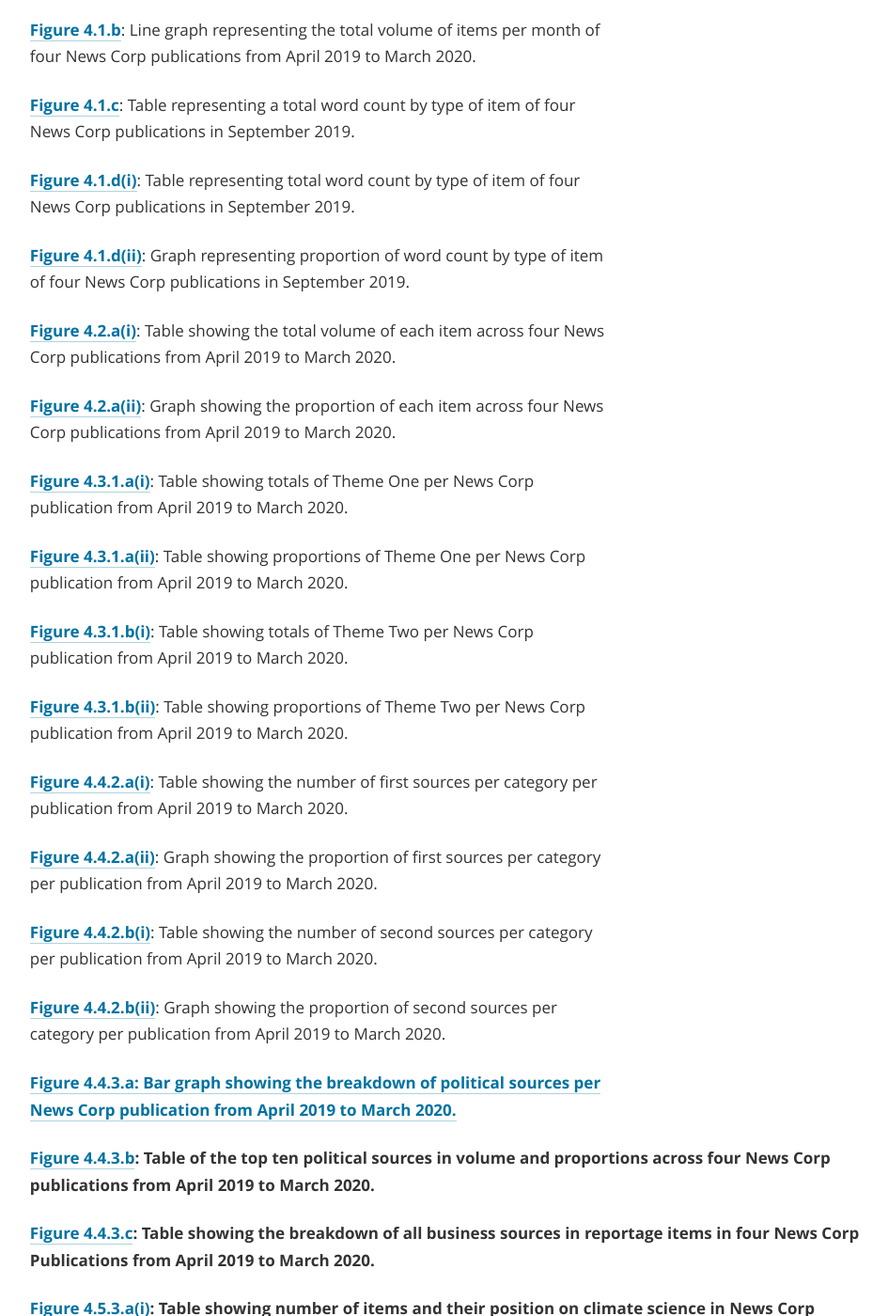
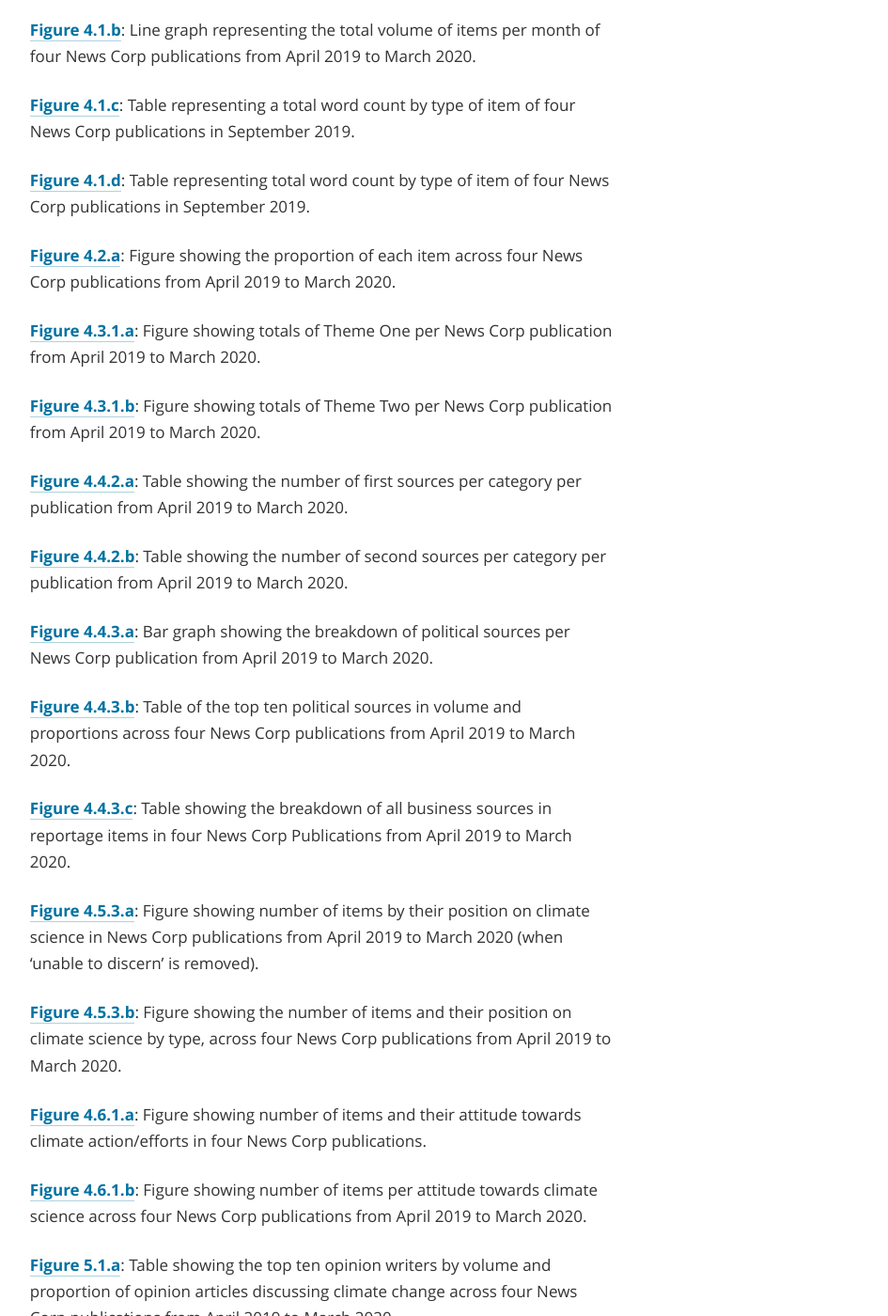
Before and after one commit to investigate/sceptical-climate, a Jekyll site: the page built from part-3/09-list-of-figures.html, in a window 1280 px wide and 1400 px high, scrolled down 294 px. Shown: the whole window at 94% size, without its empty margins (143-1088 px from the left). Built offline with Jekyll 4.4.1, drawn with Linux system fonts in a browser that asks for light colours; nearby versions of some CDN libraries; Markdown is read by kramdown in place of the engine named in the settings; some of the changed text lies outside the part shown.

Commit message:
Fixed typos and more updated figures

```diff
--- a/part-3/09-list-of-figures.html
+++ b/part-3/09-list-of-figures.html
@@ -12,30 +12,20 @@
 <article class="read" role="main">
 	<h2 id="list-of-figures"><span class="chapter-number">8.</span> List of figures</h2>
 
-	<p><a href="{{ site.baseurl }}/part-3/findings/quantity-of-coverage#figure-4-1-a"><strong>Figure 4.1.a</a></strong>: Table representing the total number and proportion of climate change items across four News Corp Publications from April 2019 to March 2020.</p>
-	<p><a href="{{ site.baseurl }}/part-3/findings/quantity-of-coverage#figure-4-1-b"><strong>Figure 4.1.b</a></strong>: Line graph representing the total volume of items per month of four News Corp publications from April 2019 to March 2020.</p>
-	<p><a href="{{ site.baseurl }}/part-3/findings/quantity-of-coverage#figure-4-1-c"><strong>Figure 4.1.c</a></strong>: Table representing a total word count by type of item of four News Corp publications in September 2019.</p>
-	<p><a href="{{ site.baseurl }}/part-3/findings/quantity-of-coverage#figure-4-1-d-i"><strong>Figure 4.1.d(i)</a></strong>: Table representing total word count by type of item of four News Corp publications in September 2019.</p>
-	<p><a href="{{ site.baseurl }}/part-3/findings/quantity-of-coverage#figure-4-1-d-ii"><strong>Figure 4.1.d(ii)</a></strong>: Graph representing proportion of word count by type of item of four News Corp publications in September 2019.</p>
-	<p><a href="{{ site.baseurl }}/part-3/findings/types-of-items#figure-4-2-a-i"><strong>Figure 4.2.a(i)</a></strong>: Table showing the total volume of each item across four News Corp publications from April 2019 to March 2020.</p>
-	<p><a href="{{ site.baseurl }}/part-3/findings/types-of-items#figure-4-2-a-ii"><strong>Figure 4.2.a(ii)</a></strong>: Graph showing the proportion of each item across four News Corp publications from April 2019 to March 2020.</p>
-	<p><a href="{{ site.baseurl }}/part-3/findings/themes#figure-4-3-1-a-i"><strong>Figure 4.3.1.a(i)</a></strong>: Table showing totals of Theme One per News Corp publication from April 2019 to March 2020.</p>
-	<p><a href="{{ site.baseurl }}/part-3/findings/themes#figure-4-3-1-a-ii"><strong>Figure 4.3.1.a(ii)</a></strong>: Table showing proportions of Theme One per News Corp publication from April 2019 to March 2020.</p>
-	<p><a href="{{ site.baseurl }}/part-3/findings/themes#figure-4-3-1-b-i"><strong>Figure 4.3.1.b(i)</a></strong>: Table showing totals of Theme Two per News Corp publication from April 2019 to March 2020.</p>
-	<p><a href="{{ site.baseurl }}/part-3/findings/themes#figure-4-3-1-b-ii"><strong>Figure 4.3.1.b(ii)</a></strong>: Table showing proportions of Theme Two per News Corp publication from April 2019 to March 2020.</p>
-	<p><a href="{{ site.baseurl }}/part-3/findings/who-gets-a-voice#figure-4-4-2-a-i"><strong>Figure 4.4.2.a(i)</a></strong>: Table showing the number of first sources per category per publication from April 2019 to March 2020.</p>
-	<p><a href="{{ site.baseurl }}/part-3/findings/who-gets-a-voice#figure-4-4-2-a-ii"><strong>Figure 4.4.2.a(ii)</a></strong>: Graph showing the proportion of first sources per category per publication from April 2019 to March 2020.</p>
-	<p><a href="{{ site.baseurl }}/part-3/findings/who-gets-a-voice#figure-4-4-2-b-i"><strong>Figure 4.4.2.b(i)</a></strong>: Table showing the number of second sources per category per publication from April 2019 to March 2020.</p>
-	<p><a href="{{ site.baseurl }}/part-3/findings/who-gets-a-voice#figure-4-4-2-b-ii"><strong>Figure 4.4.2.b(ii)</a></strong>: Graph showing the proportion of second sources per category per publication from April 2019 to March 2020.</p>
-	<p><a href="{{ site.baseurl }}/part-3/findings/who-gets-a-voice#figure-4-4-3-a"><strong>Figure 4.4.3.a: Bar graph showing the breakdown of political sources per News Corp publication from April 2019 to March 2020.</p>
-	<p><a href="{{ site.baseurl }}/part-3/findings/who-gets-a-voice#figure-4-4-3-b"><strong>Figure 4.4.3.b</a></strong>: Table of the top ten political sources in volume and proportions across four News Corp publications from April 2019 to March 2020.</p>
-	<p><a href="{{ site.baseurl }}/part-3/findings/who-gets-a-voice#figure-4-4-3-c"><strong>Figure 4.4.3.c</a></strong>: Table showing the breakdown of all business sources in reportage items in four News Corp Publications from April 2019 to March 2020.</p>
-	<p><a href="{{ site.baseurl }}/part-3/findings/how-news-corp-produces-scepticism#figure-4-5-3-a-i"><strong>Figure 4.5.3.a(i)</a></strong>: Table showing number of items and their position on climate science in News Corp publications from April 2019 to March 2020.</p>
-	<p><a href="{{ site.baseurl }}/part-3/findings/how-news-corp-produces-scepticism#figure-4-5-3-a-ii"><strong>Figure 4.5.3.a(ii)</a></strong>: Graph showing proportion of items and their position on climate science in News Corp publications from April 2019 to March 2020.</p>
-	<p><a href="{{ site.baseurl }}/part-3/findings/how-news-corp-produces-scepticism#figure-4-5-3-b-i"><strong>Figure 4.5.3.b(i)</a></strong>: Table showing types of items and their position on climate science across four News Corp publications from April 2019 to March 2020.</p>
-	<p><a href="{{ site.baseurl }}/part-3/findings/how-news-corp-produces-scepticism#figure-4-5-3-b-ii"><strong>Figure 4.5.3.b(ii)</a></strong>: Graph showing types of items and their position on climate science across four News Corp publications from April 2019 to March 2020.</p>
-	<p><a href="{{ site.baseurl }}/part-3/findings/attitude-towards-climate-action#figure-4-6-1-a-i"><strong>Figure 4.6.1.a(i)</a></strong>: Table showing number of items and their attitude towards climate action/efforts in four News Corp publications.</p>
-	<p><a href="{{ site.baseurl }}/part-3/findings/attitude-towards-climate-action#figure-4-6-1-a-ii"><strong>Figure 4.6.1.a(ii)</a></strong>: Graph showing proportion of items and their attitude towards climate action/efforts in four News Corp publications.</p>
-	<p><a href="{{ site.baseurl }}/part-3/findings/attitude-towards-climate-action#figure-4-6-1-b-i"><strong>Figure 4.6.1.b(i)</a></strong>: Number of items per attitude towards climate science across four News Corp publications from April 2019 to March 2020.</p>
-	<p><a href="{{ site.baseurl }}/part-3/findings/attitude-towards-climate-action#figure-4-6-1-b-ii"><strong>Figure 4.6.1.b(ii)</a></strong>: Proportion of each type of item per attitude towards climate science across four News Corp publications from April 2019 to March 2020.</p>
-	<p><a href="{{ site.baseurl }}/part-3/the-sceptics/columnists#figure-5-1-a"><strong>Figure 5.1.a</a></strong>: Table showing the top ten opinion writers by volume and proportion of opinion articles discussing climate change across four News Corp publications from April 2019 to March 2020.</p>
+	<p><a href="{{ site.baseurl }}/part-3/findings/quantity-of-coverage#figure-4-1-a"><strong>Figure 4.1.a</strong></a>: Table representing the total number and proportion of climate change items across four News Corp Publications from April 2019 to March 2020.</p>
+	<p><a href="{{ site.baseurl }}/part-3/findings/quantity-of-coverage#figure-4-1-b"><strong>Figure 4.1.b</strong></a>: Line graph representing the total volume of items per month of four News Corp publications from April 2019 to March 2020.</p>
+	<p><a href="{{ site.baseurl }}/part-3/findings/quantity-of-coverage#figure-4-1-c"><strong>Figure 4.1.c</strong></a>: Table representing a total word count by type of item of four News Corp publications in September 2019.</p>
+	<p><a href="{{ site.baseurl }}/part-3/findings/quantity-of-coverage#figure-4-1-d"><strong>Figure 4.1.d</strong></a>: Table representing total word count by type of item of four News Corp publications in September 2019.</p>
+	<p><a href="{{ site.baseurl }}/part-3/findings/types-of-items#figure-4-2-a"><strong>Figure 4.2.a</strong></a>: Figure showing the proportion of each item across four News Corp publications from April 2019 to March 2020.</p>
+	<p><a href="{{ site.baseurl }}/part-3/findings/themes#figure-4-3-1-a"><strong>Figure 4.3.1.a</strong></a>: Figure showing totals of Theme One per News Corp publication from April 2019 to March 2020.</p>
+	<p><a href="{{ site.baseurl }}/part-3/findings/themes#figure-4-3-1-b"><strong>Figure 4.3.1.b</strong></a>: Figure showing totals of Theme Two per News Corp publication from April 2019 to March 2020.</p>
+	<p><a href="{{ site.baseurl }}/part-3/findings/who-gets-a-voice#figure-4-4-2-a"><strong>Figure 4.4.2.a</strong></a>: Table showing the number of first sources per category per publication from April 2019 to March 2020.</p>
+	<p><a href="{{ site.baseurl }}/part-3/findings/who-gets-a-voice#figure-4-4-2-b"><strong>Figure 4.4.2.b</strong></a>: Table showing the number of second sources per category per publication from April 2019 to March 2020.</p>
+	<p><a href="{{ site.baseurl }}/part-3/findings/who-gets-a-voice#figure-4-4-3-a"><strong>Figure 4.4.3.a</strong></a>: Bar graph showing the breakdown of political sources per News Corp publication from April 2019 to March 2020.</p>
+	<p><a href="{{ site.baseurl }}/part-3/findings/who-gets-a-voice#figure-4-4-3-b"><strong>Figure 4.4.3.b</strong></a>: Table of the top ten political sources in volume and proportions across four News Corp publications from April 2019 to March 2020.</p>
+	<p><a href="{{ site.baseurl }}/part-3/findings/who-gets-a-voice#figure-4-4-3-c"><strong>Figure 4.4.3.c</strong></a>: Table showing the breakdown of all business sources in reportage items in four News Corp Publications from April 2019 to March 2020.</p>
+	<p><a href="{{ site.baseurl }}/part-3/findings/how-news-corp-produces-scepticism#figure-4-5-3-a"><strong>Figure 4.5.3.a</strong></a>: Figure showing number of items by their position on climate science in News Corp publications from April 2019 to March 2020 (when ‘unable to discern’ is removed).</p>
+	<p><a href="{{ site.baseurl }}/part-3/findings/how-news-corp-produces-scepticism#figure-4-5-3-b"><strong>Figure 4.5.3.b</strong></a>: Figure showing the number of items and their position on climate science by type, across four News Corp publications from April 2019 to March 2020.</p>
+	<p><a href="{{ site.baseurl }}/part-3/findings/attitude-towards-climate-action#figure-4-6-1-a"><strong>Figure 4.6.1.a</strong></a>: Figure showing number of items and their attitude towards climate action/efforts in four News Corp publications.</p>
+	<p><a href="{{ site.baseurl }}/part-3/findings/attitude-towards-climate-action#figure-4-6-1-b"><strong>Figure 4.6.1.b</strong></a>: Figure showing number of items per attitude towards climate science across four News Corp publications from April 2019 to March 2020.</p>
+	<p><a href="{{ site.baseurl }}/part-3/the-sceptics/columnists#figure-5-1-a"><strong>Figure 5.1.a</strong></a>: Table showing the top ten opinion writers by volume and proportion of opinion articles discussing climate change across four News Corp publications from April 2019 to March 2020.</p>
--- a/part-3/findings/04-02-types-of-items.html
+++ b/part-3/findings/04-02-types-of-items.html
@@ -69,7 +69,7 @@
 
 	<figure id="figure-4-2-a">
 
-		<figcaption><a href="#figure-4-2-a" class="anchor-hint scroll">Figure 4.2.a(ii)</a>: Figure showing the proportion of each item across four News Corp publications from April 2019 to March 2020.</figcaption>
+		<figcaption><a href="#figure-4-2-a" class="anchor-hint scroll">Figure 4.2.a</a>: Figure showing the proportion of each item across four News Corp publications from April 2019 to March 2020.</figcaption>
 
 		<iframe title="Total of each type of item per publication, April 2019–March 2020" aria-label="Stacked Bars" id="datawrapper-chart-4Gn2f" src="https://datawrapper.dwcdn.net/4Gn2f/6/" scrolling="no" frameborder="0" style="width: 0; min-width: 100% !important; border: none;" height="222"></iframe><script type="text/javascript">!function(){"use strict";window.addEventListener("message",(function(a){if(void 0!==a.data["datawrapper-height"])for(var e in a.data["datawrapper-height"]){var t=document.getElementById("datawrapper-chart-"+e)||document.querySelector("iframe[src*='"+e+"']");t&&(t.style.height=a.data["datawrapper-height"][e]+"px")}}))}();
 		</script>
--- a/part-3/findings/04-05-how-news-corp-produces-scepticism.html
+++ b/part-3/findings/04-05-how-news-corp-produces-scepticism.html
@@ -108,7 +108,7 @@
 
 	<p>We have already discussed the strong influence of opinion on the overall coverage and the close links between comments and letters. Commentary is prominently displayed and letters are triggered by commentary. The Australian even has an Engagement Editor who produces a column by selecting letters for republicaton. This is designed to provide readers with a sense of ‘belonging’ and a sense that they matter to the publication.</p>
 
-	<figure id="figure-4-5-3-b-i">
+	<figure id="figure-4-5-3-b">
 
 		<figcaption><a href="#figure-4-5-3-b" class="anchor-hint scroll">Figure 4.5.3.b</a>: Figure showing the number of items and their position on climate science by type, across four News Corp publications from April 2019 to March 2020.</figcaption>
 
```
Also changed, not shown: part-3/findings/04-04-who-gets-a-voice.html (+6 -24 lines).
